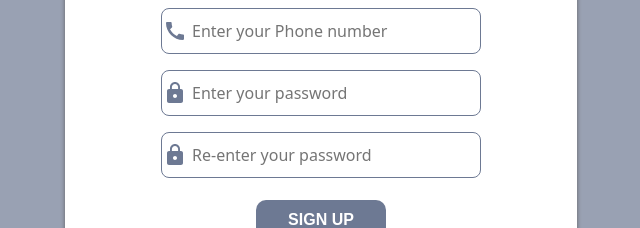
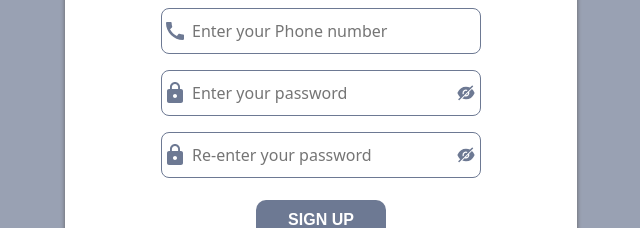
Before and after one commit to AtriSukul1508/Njack_Hack_It_Out-Tur1ng-, a React (Create React App) app in the folder tur1ng/: page /signup in a window 1280 px wide. Shown: the part 404-632 px from the top of the page, without its empty margins (319-959 px from the left). Built offline with nearby package versions, Linux system fonts and the light colour scheme; a web font is replaced by a local one.

Commit message:
feat: password visibility toggle button added in signup

```diff
--- a/tur1ng/src/Components/SignUp.jsx
+++ b/tur1ng/src/Components/SignUp.jsx
@@ -5,6 +5,7 @@ import '../styles/signup.css'
 import '../styles/login.css'
 import { useSignup } from '../hooks/useSignup';
 import ErrorIcon from '@mui/icons-material/Error';
+import { AiFillEyeInvisible, AiFillEye } from "react-icons/ai";
 
 const SignUp = () => {
     const navigate = useNavigate();
@@ -54,6 +55,34 @@ const SignUp = () => {
         borderRadius: '8px',
         width: '25vw'
     }
+
+    function showHidePW() {
+        const pw = document.getElementById("user_password");
+        const pwIcon = document.getElementById("pw_icon");
+        if (pw.type === "password") {
+          pw.type = "text";
+          pwIcon.style.color = "#000";
+        } else {
+          pw.type = "password";
+          pwIcon.style.color = "#ccc";
+        }
+    }
+
+    function showHideCPW() {
+        const cpw = document.getElementById("user_cpassword");
+        const cpwIcon = document.getElementById("cpw_icon");
+        if (cpw.type === "password") {
+          cpw.type = "text";
+          cpwIcon.style.color = "#000";
+        } else {
+          cpw.type = "password";
+          cpwIcon.style.color = "#ccc";
+        }
+    }
+
+    const [showPassword, setShowPassword] = useState(false);
+    const [showCPassword, setShowCPassword] = useState(false);
+
     return (
         <>
             <div className='info__container'>
@@ -83,12 +112,73 @@ const SignUp = () => {
                             </div>
                             <div className='user_password_field info_field'>
                                 <Lock className='info_icon' />
-                                <input type='password' autoComplete='off' placeholder='Enter your password' name='password' onChange={(e) => setPassword(e.target.value)} value={password} />
+                                <input type='password' autoComplete='off' placeholder='Enter your password' name='password' id='user_password' onChange={(e) => setPassword(e.target.value)} value={password} />
+                                {showPassword ? (
+                                    <AiFillEye
+                                        size={20}
+                                        onClick={() => {
+                                        setShowPassword(!showPassword);
+                                        showHidePW();
+                                        }}
+                                        id="pw_icon"
+                                    />
+                                ) :  (
+                                    <AiFillEyeInvisible
+                                        size={20}
+                                        onClick={() => {
+                                        setShowPassword(!showPassword);
+                                        showHidePW();
+                                        }}
+                                        id="pw_icon"
+                                    />
+                                ) }
                             </div>
                             <div className='user_cpassword_field info_field'>
                                 <Lock className='info_icon' />
-                                <input type='password' autoComplete='off' placeholder='Re-enter your password' name='cpassword' onChange={(e) => setCPassword(e.target.value)} value={cpassword} />
+                                <input type='password' autoComplete='off' placeholder='Re-enter your password' name='cpassword' id='user_cpassword' onChange={(e) => setCPassword(e.target.value)} value={cpassword} />
+                                {showCPassword ? (
+                                    <AiFillEye
+                                        size={20}
+                                        onClick={() => {
+                                        setShowCPassword(!showCPassword);
+                                        showHideCPW();
+                                        }}
+                                        id="cpw_icon"
+                                    />
+                                ):(
+                                    <AiFillEyeInvisible
+                                        size={20}
+                                        onClick={() => {
+                                        setShowCPassword(!showCPassword);
+                                        showHideCPW();
+                                        }}
+                                        id="cpw_icon"
+                                    />
+                                )}
                             </div>
+                            {/* <div className='user_cpassword_field info_field'>
+                                <Lock className='info_icon' />
+                                <input type='password' autoComplete='off' placeholder='Re-enter your password' name='cpassword'id='user_cpassword' onChange={(e) => setCPassword(e.target.value)} value={cpassword} />
+                                {showCPassword ? (
+                                    <AiFillEyeInvisible
+                                        size={20}
+                                        onClick={() => {
+                                        setShowCPassword(!showCPassword);
+                                        showHideCPW();
+                                        }}
+                                        id="cpw_icon"
+                                    />
+                                    ) : (
+                                    <AiFillEye
+                                        size={20}
+                                        onClick={() => {
+                                        setShowCPassword(!showCPassword);
+                                        showHideCPW();
+                                        }}
+                                        id="cpw_icon"
+                                    />
+                                )}
+                            </div> */}
                         </div>
                         {error && <div className="error"><ErrorIcon fontSize='small' /> {error}</div>}
                         <div className='btns_submit'>
--- a/tur1ng/src/styles/signup.css
+++ b/tur1ng/src/styles/signup.css
@@ -42,6 +42,14 @@
     gap: 1rem;
 }
 
+#pw_icon, #cpw_icon {
+    position: absolute;
+    right: 5px;
+    /* top: 1.5rem; */
+    color: #6d7993;
+    /* padding-left: 5px; */
+  }
+
 #signup__btn{
     border: none;
     outline: none;
```
